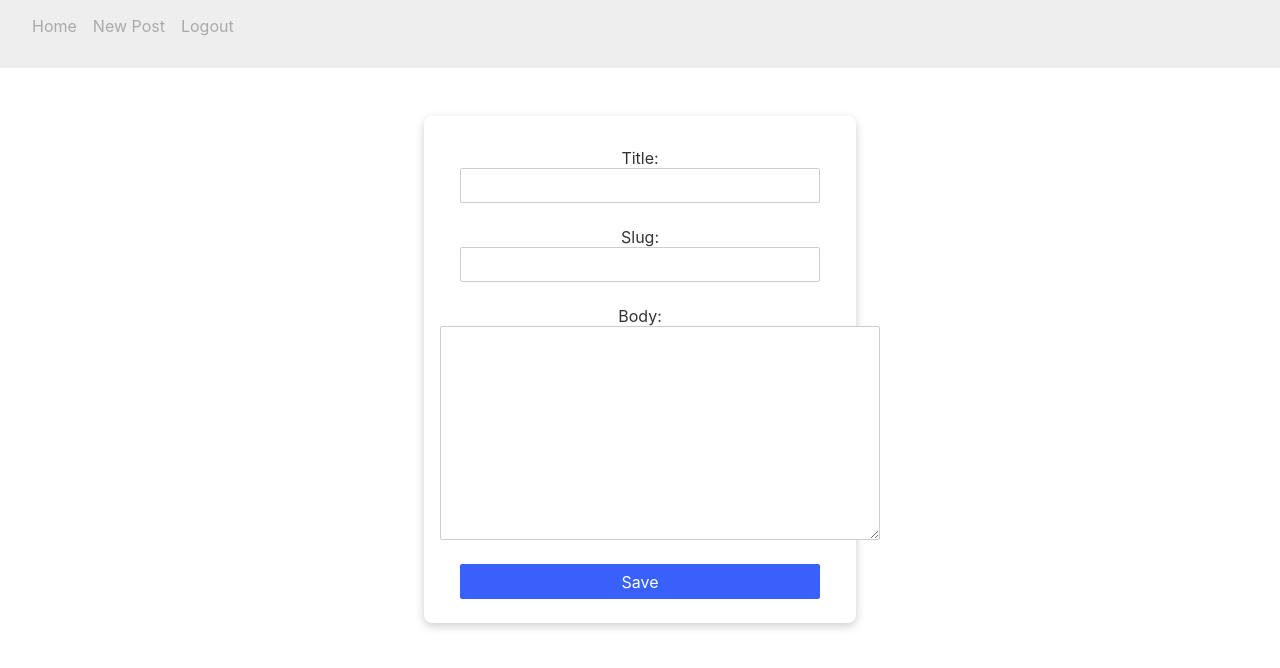
After one commit to mgrami/we-blog-django, a Django app: page /create/ in a window 1280 px wide. The commit adds this page. Shown: the top 668 px of the page. Run offline with Django 4.2, Linux system fonts and the light colour scheme; the visitor is signed in with stand-in values (Sample User, id 1).

Commit message:
adding author to post model

```diff
--- a/blog/models.py
+++ b/blog/models.py
@@ -1,6 +1,6 @@
 from django.db import models
 from django.conf import settings
-
+from django.contrib.auth.models import User
 
 # class Profile(models.Model):
 #   user = models.OneToOneField(
@@ -36,8 +36,8 @@ class Post(models.Model):
   updated_at = models.DateTimeField(auto_now=True)
 
   # status = models.IntegerField(choices=STATUS, default=0)
-  # author = models.ForeignKey(Profile, on_delete=models.PROTECT)
-  # tags = models.ManyToManyField(Tag, blank=True)
+  author = models.ForeignKey(User, on_delete=models.PROTECT)
+  # tags = models.ManyToManyField(Tag, blank=True, null=True)
 
   class Meta:
     ordering = ["-created_at"]
--- /dev/null
+++ b/blog/templates/blog/post_create.html
@@ -0,0 +1,32 @@
+{% extends "base.html" %}
+
+{% block content %}
+<form method="post" class="form-post">{% csrf_token %}
+    {{ form.as_p }}
+    <input type="submit" value="Save">
+</form>
+<style>
+    .form-post {
+      max-width: 400px;
+      margin: 3em auto;
+      padding: 1em;
+      text-align: center;
+
+      box-shadow: 0 3px 10px rgb(0 0 0 / 0.2);
+      border-radius: 0.5em;
+    }
+    input {
+      width: 90%;
+      margin: 0 auto;
+    }
+    input[type=submit] {
+      width: 90%;
+      background: #3861FB;
+      color: #FFF;
+      border-color: #3861FB;
+    }
+    .errorlist {
+      color: #E00
+    }
+</style>
+{%endblock%}
--- a/blog/templates/blog/post_detail.html
+++ b/blog/templates/blog/post_detail.html
@@ -3,7 +3,7 @@
 {% block content %}
 <div class="card">
   <h1>{{ post.title }}</h1>
-  <p class=" text-muted"><!-- {{ post.author }} | --> {{ post.created_at }}</p>
+  <p class=" text-muted">{{ post.author }} | {{ post.created_at }}</p>
   <p class="card-text ">{{ post.body | safe }}</p>
 </div>
 
--- a/blog/templates/blog/post_list.html
+++ b/blog/templates/blog/post_list.html
@@ -5,9 +5,9 @@
   {% for post in posts %}
   <div class="card">
     <h2>{{ post.title }}</h2>
-    <p><!-- {{ post.author }} |  -->{{ post.created_at}} </p>
+    <p>{{ post.author }} | {{ post.created_at}} </p>
     <p>{{post.body|slice:":200" }}</p>
-    <a href="{% url 'post_detail' post.slug  %}" class="btn btn-primary">Read More &rarr;</a>
+    <a href="{% url 'blog:post_detail' post.slug  %}">Read More &rarr;</a>
   </div>
   {% endfor %}
 </div>
--- a/blog/urls.py
+++ b/blog/urls.py
@@ -1,7 +1,9 @@
 from . import views
 from django.urls import path
 
+app_name = 'blog'
 urlpatterns = [
-    path('', views.PostList.as_view(), name='home'),
-    path('<slug:slug>/', views.PostDetail.as_view(), name='post_detail'),
+    path('', views.PostListView.as_view(), name='post_list'),
+    path('create/', views.PostCreateView.as_view(), name='post_create'),
+    path('<slug:slug>/', views.PostDetailView.as_view(), name='post_detail'),
 ]
--- a/blog/views.py
+++ b/blog/views.py
@@ -2,15 +2,26 @@ from django.shortcuts import render
 from django.views import generic
 from .models import Post
 
-class PostList(generic.ListView):
+from django.urls import reverse_lazy
+from django.utils.decorators import method_decorator
+from django.contrib.auth.decorators import login_required, permission_required
+
+
+class PostListView(generic.ListView):
     queryset = Post.objects.all().order_by('-created_at')
     template_name = 'blog/post_list.html'
     context_object_name = 'posts'
 
-class PostDetail(generic.DetailView):
+
+class PostDetailView(generic.DetailView):
     model = Post
     template_name = 'blog/post_detail.html'
     context_object_name = 'post'
 
 
-# .filter(status=1)
+@method_decorator(login_required, name='dispatch')
+class PostCreateView(generic.CreateView):
+    model = Post
+    fields = ['title', 'slug', 'body',]
+    template_name = 'blog/post_create.html'
+    success_url = reverse_lazy('blog:post_list')
--- a/config/settings.py
+++ b/config/settings.py
@@ -5,7 +5,7 @@ BASE_DIR = Path(__file__).resolve().parent.parent
 from decouple import config
 SECRET_KEY = config('SECRET_KEY')
 
-DEBUG = False
+DEBUG = True
 # import sys
 # if( len(sys.argv) >= 2 and sys.argv[1] == 'runserver' ): DEBUG = True
 # else: DEBUG = False
@@ -104,6 +104,7 @@ SITE_ID = 1
 
 LOGIN_REDIRECT_URL = '/'
 LOGOUT_REDIRECT_URL = '/accounts/login/'
+ACCOUNT_EMAIL_REQUIRED = True
 
 AUTHENTICATION_BACKENDS = [
     # Needed to login by username in Django admin, regardless of `allauth`
--- a/templates/base.html
+++ b/templates/base.html
@@ -6,8 +6,9 @@
   <body>
     <nav class="navbar">
       <div style="display: flex;">
-          <a href="{% url 'home' %}">Home</a>
+          <a href="/">Home</a>
           {% if user.is_authenticated %}
+          <a href="{% url 'blog:post_create'  %}">New Post</a>
           <form method="POST" action="/accounts/logout/">{% csrf_token %} <button>Logout</button></form>
           {% else %}
           <a href="/accounts/signup/">Signup</a>
```
Also changed, not shown: blog/migrations/0001_initial.py.
